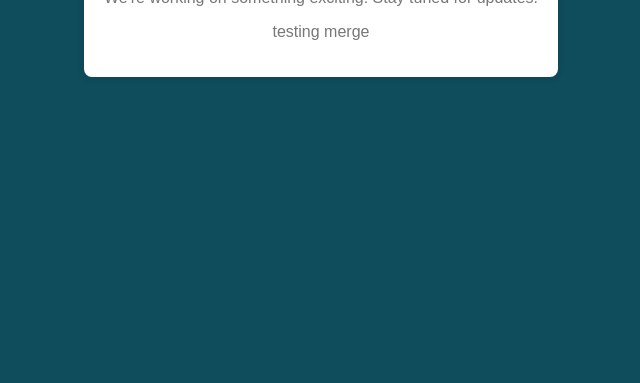
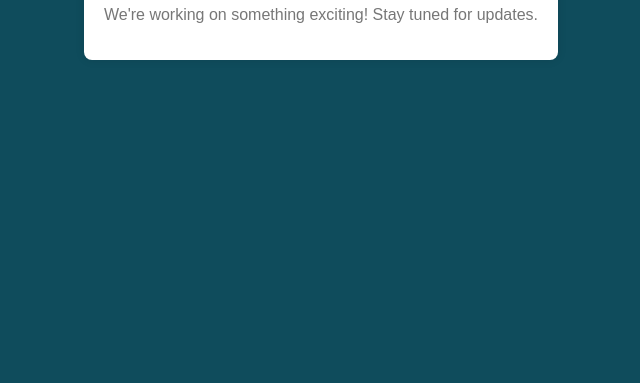
Before and after one commit to Jeff-livers/adventure-website, a plain HTML site: page index.html in a window 1280 px wide. Shown: the part 417-800 px from the top of the page, without its empty margins (319-959 px from the left). Drawn offline with Linux system fonts and the light colour scheme.

Commit message:
reverting testing changes

```diff
--- a/index.html
+++ b/index.html
@@ -10,5 +10,4 @@
     <div class="container">
         <h1>Coming Soon</h1>
         <p>We're working on something exciting! Stay tuned for updates.</p>
-        <p>testing merge</p>
     </div>
```
